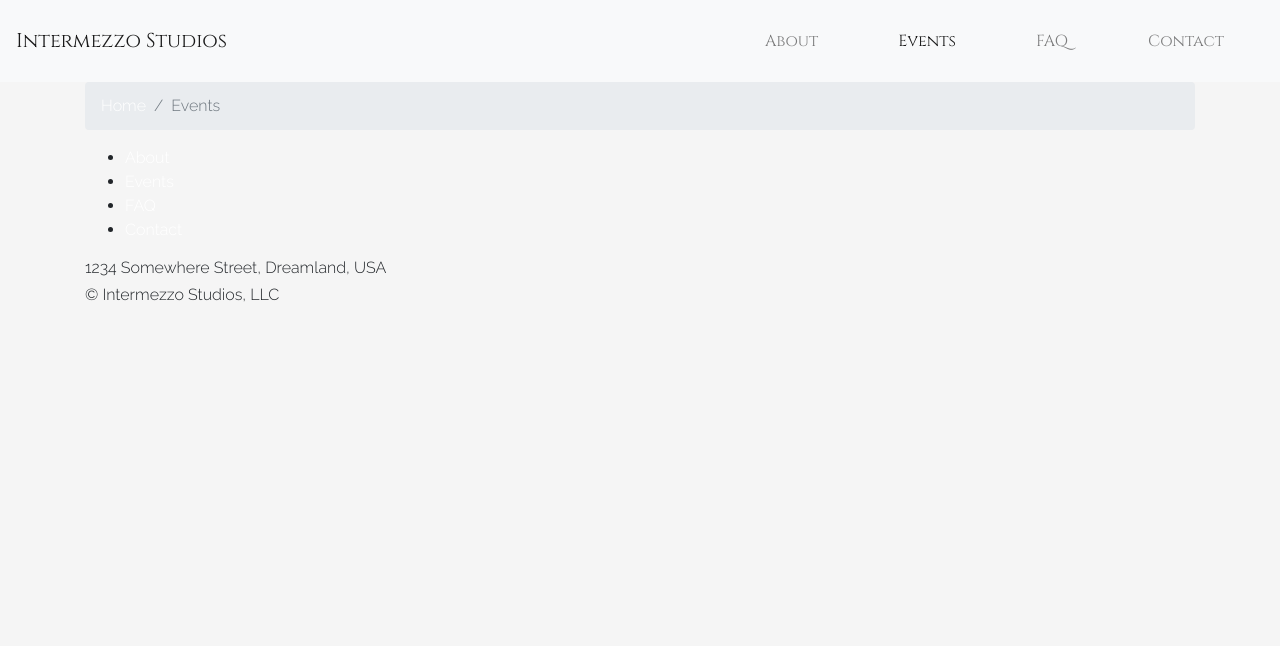
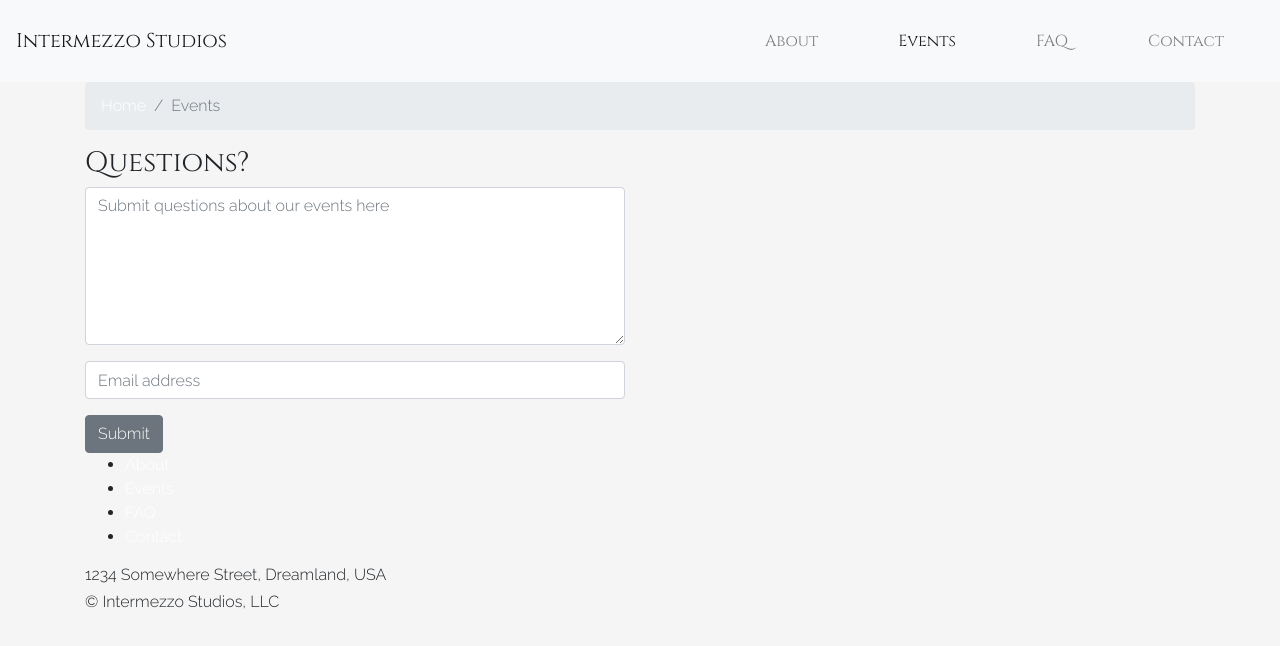
Before and after one commit to Bill-Sukh/Intermezzo-Studios, a website: page events.html in a window 1280 px wide. Drawn offline with nearby package versions, Linux system fonts and the light colour scheme.

Commit message:
Events 1

```diff
--- a/events.html
+++ b/events.html
@@ -56,6 +56,23 @@
 
 <!--Contact Form-->
 
+<div class="container">
+    <div class="row">
+        <div class="col-6">
+            <h3>Questions?</h3>
+            <form>
+                <div class="form-group">
+                    <textarea class="form-control" id="eventsTextarea" rows="6" placeholder="Submit questions about our events here"></textarea>
+                </div>
+                <div class="form-group">
+                    <input type="email" id="eventsEmail" class="form-control" placeholder="Email address" />
+                </div>
+                <button type="submit" class="btn btn-secondary">Submit</button>
+            </form>
+        </div>
+    </div>
+</div>
+
 <!--Footer-->
 
 <footer>
```
Also changed, not shown: css/styles.css (+0 -30 lines), js/intermezzo.js (added).
